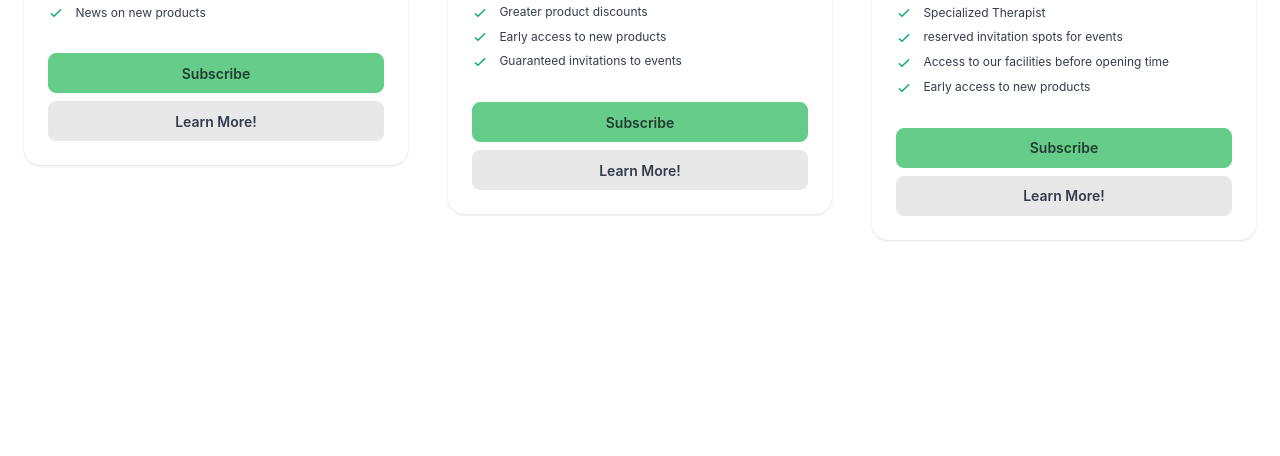
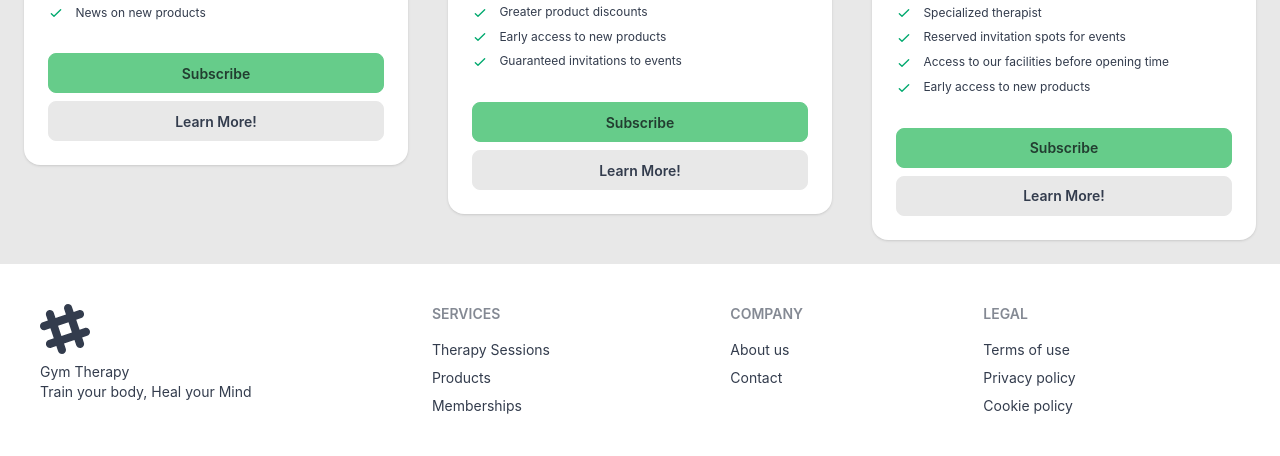
Before and after one commit to Brooklyn-STEAM/gym-therapy, a website built with Vite: page src/pages/membership.html in a window 1280 px wide. Shown: the part 424-880 px from the top of the page. Before the commit the page ends 800 px from the top, so only its background shows below. Built offline with nearby package versions, Linux system fonts and the light colour scheme.

Commit message:
Membership final edits (#46)
* I did minor changes on the about, index, and membership pages

* finalized the memberships page

```diff
--- a/src/pages/membership.html
+++ b/src/pages/membership.html
@@ -58,6 +58,8 @@
       </div>
     </div>
   </div>
+
+<div class="bg-base-200">
 
   <br>
 
@@ -208,14 +210,14 @@
               viewBox="0 0 24 24" stroke="currentColor">
               <path stroke-linecap="round" stroke-linejoin="round" stroke-width="2" d="M5 13l4 4L19 7" />
             </svg>
-            <span>Specialized Therapist</span>
+            <span>Specialized therapist</span>
           </li>
           <li>
             <svg xmlns="http://www.w3.org/2000/svg" class="size-4 me-2 inline-block text-success" fill="none"
               viewBox="0 0 24 24" stroke="currentColor">
               <path stroke-linecap="round" stroke-linejoin="round" stroke-width="2" d="M5 13l4 4L19 7" />
             </svg>
-            <span>reserved invitation spots for events</span>
+            <span>Reserved invitation spots for events</span>
           </li>
           <li>
             <svg xmlns="http://www.w3.org/2000/svg" class="size-4 me-2 inline-block text-success" fill="none"
@@ -269,8 +271,50 @@
   </div>
 </div>
 
-    </div>
   </div>
+</div>
+
+  <br>
+
+</div>
+
+<footer class="footer sm:footer-horizontal text-base-content p-10">
+    <aside>
+      <svg
+        width="50"
+        height="50"
+        viewBox="0 0 24 24"
+        xmlns="http://www.w3.org/2000/svg"
+        fill-rule="evenodd"
+        clip-rule="evenodd"
+        class="fill-current">
+        <path
+          d="M22.672 15.226l-2.432.811.841 2.515c.33 1.019-.209 2.127-1.23 2.456-1.15.325-2.148-.321-2.463-1.226l-.84-2.518-5.013 1.677.84 2.517c.391 1.203-.434 2.542-1.831 2.542-.88 0-1.601-.564-1.86-1.314l-.842-2.516-2.431.809c-1.135.328-2.145-.317-2.463-1.229-.329-1.018.211-2.127 1.231-2.456l2.432-.809-1.621-4.823-2.432.808c-1.355.384-2.558-.59-2.558-1.839 0-.817.509-1.582 1.327-1.846l2.433-.809-.842-2.515c-.33-1.02.211-2.129 1.232-2.458 1.02-.329 2.13.209 2.461 1.229l.842 2.515 5.011-1.677-.839-2.517c-.403-1.238.484-2.553 1.843-2.553.819 0 1.585.509 1.85 1.326l.841 2.517 2.431-.81c1.02-.33 2.131.211 2.461 1.229.332 1.018-.21 2.126-1.23 2.456l-2.433.809 1.622 4.823 2.433-.809c1.242-.401 2.557.484 2.557 1.838 0 .819-.51 1.583-1.328 1.847m-8.992-6.428l-5.01 1.675 1.619 4.828 5.011-1.674-1.62-4.829z"></path>
+      </svg>
+      <p>
+        Gym Therapy
+        <br />
+        Train your body, Heal your Mind
+      </p>
+    </aside>
+    <nav>
+      <h6 class="footer-title">Services</h6>
+      <a class="link link-hover" href="meeting.html">Therapy Sessions</a>
+      <a class="link link-hover" href="product.html">Products</a>
+      <a class="link link-hover" href="membership.html">Memberships</a>
+    </nav>
+    <nav>
+      <h6 class="footer-title">Company</h6>
+      <a class="link link-hover" href="about.html">About us</a>
+      <a class="link link-hover" href="Contacts.html">Contact</a>
+    </nav>
+    <nav>
+      <h6 class="footer-title">Legal</h6>
+      <a class="link link-hover">Terms of use</a>
+      <a class="link link-hover">Privacy policy</a>
+      <a class="link link-hover">Cookie policy</a>
+    </nav>
+  </footer>
 
 </body>
 </html>
```
